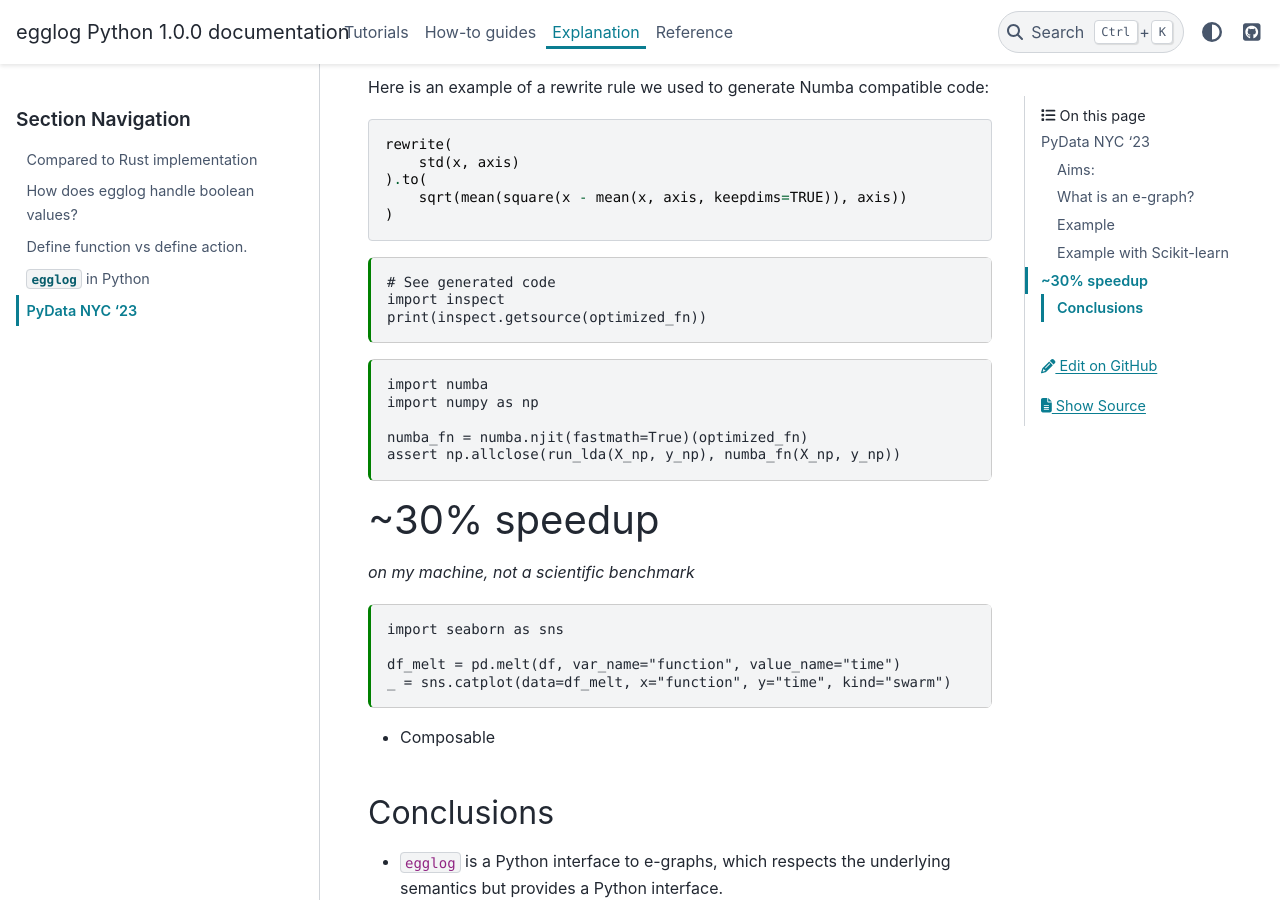
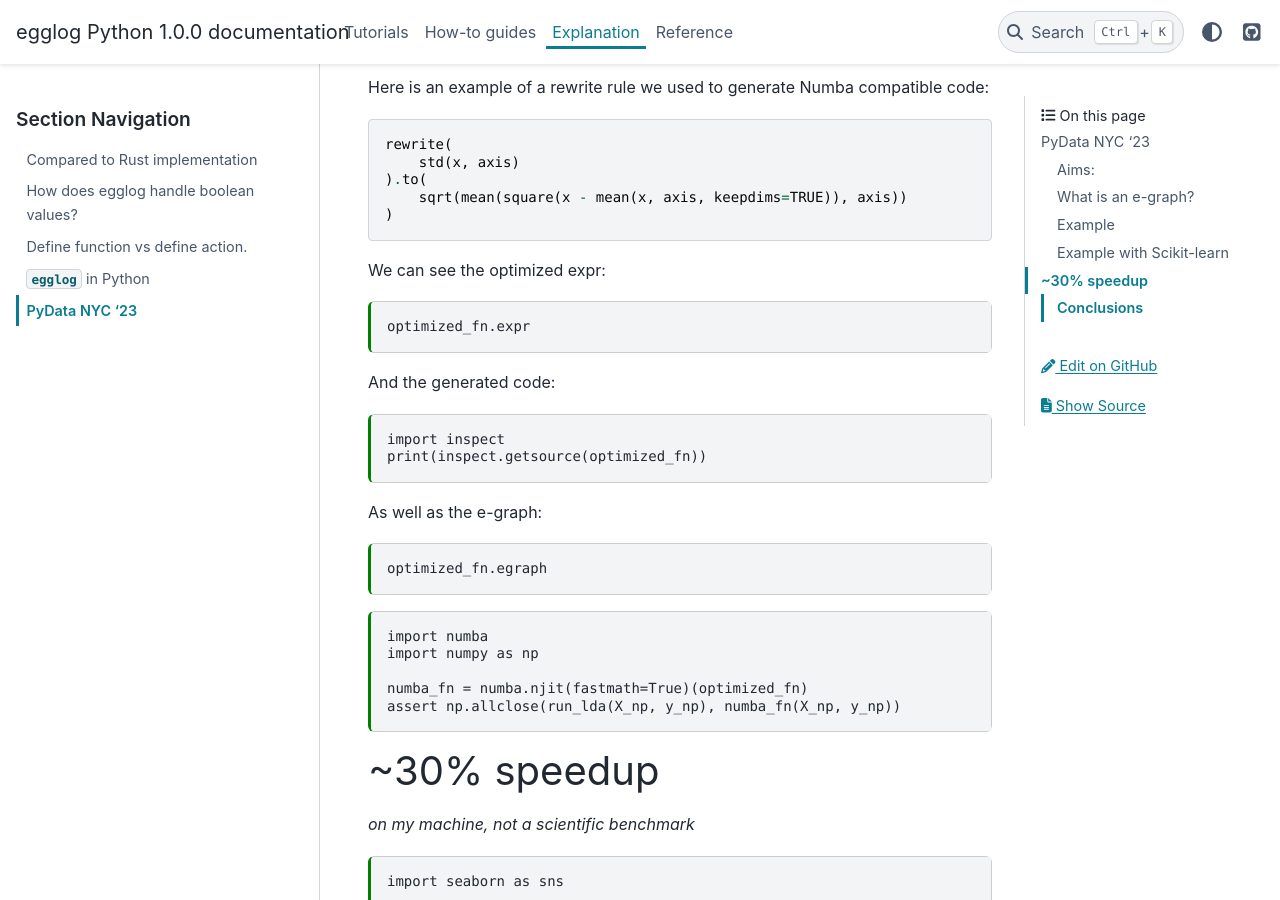
Before and after one commit to egraphs-good/egglog-python, a Sphinx documentation site: the page built from docs/explanation/2023_11_pydata_lightning_talk.md, in a window 1280 px wide and 900 px high, scrolled down 2412 px. Built offline with Sphinx 7.4.7 and the PyData theme 0.15.4, drawn with Linux system fonts in a browser that asks for light colours; pages that are not in the unit, such as notebooks, are missing from menus; the version number is read from the project's files by our own code.

Commit message:
Add graph display

````diff
--- a/docs/explanation/2023_11_pydata_lightning_talk.md
+++ b/docs/explanation/2023_11_pydata_lightning_talk.md
@@ -133,10 +133,23 @@ rewrite(
 
 +++ {"slideshow": {"slide_type": "slide"}}
 
+We can see the optimized expr:
+
 ```{code-cell} python
-# See generated code
+optimized_fn.expr
+```
+
+And the generated code:
+
+```{code-cell} python
 import inspect
 print(inspect.getsource(optimized_fn))
+```
+
+As well as the e-graph:
+
+```{code-cell} python
+optimized_fn.egraph
 ```
 
 +++ {"slideshow": {"slide_type": "slide"}}
````
Also changed, not shown: 1 other file.
